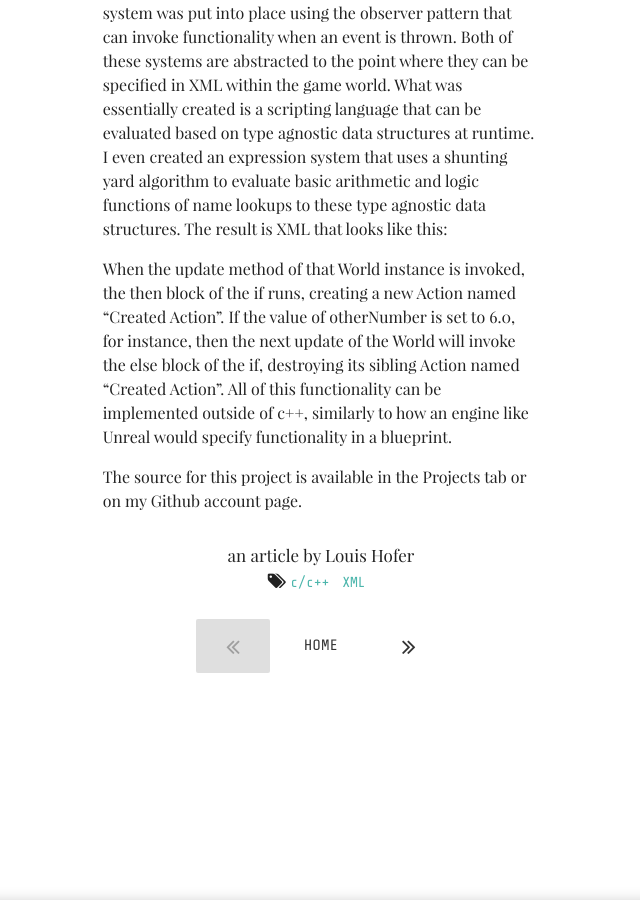
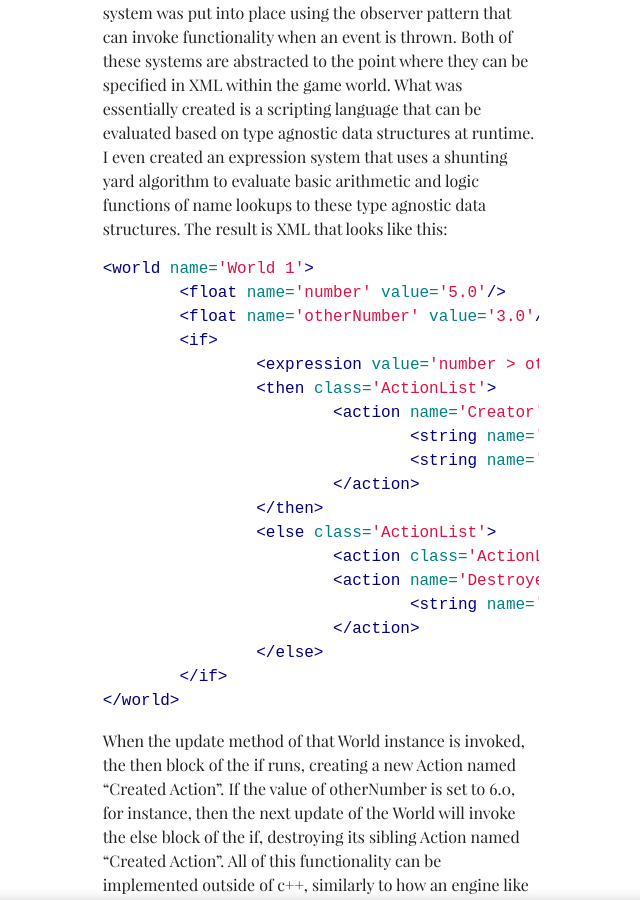
Before and after one commit to punster94/punster94.github.io, a Jekyll site: the page built from _posts/2017-4-28-building-a-game-engine.md, in a window 1280 px wide and 900 px high, scrolled down 1282 px. Shown: the whole window, without its empty margins (319-959 px from the left). Built offline with Jekyll 4.4.1, drawn with Linux system fonts in a browser that asks for light colours; some web fonts are replaced.

Commit message:
Marks down XML in engine post.

````diff
--- a/_posts/2017-4-28-building-a-game-engine.md
+++ b/_posts/2017-4-28-building-a-game-engine.md
@@ -32,6 +32,7 @@ What was essentially created is a scripting language that can be evaluated based
 I even created an expression system that uses a shunting yard algorithm to evaluate basic arithmetic and logic functions of name lookups to these type agnostic data structures.
 The result is XML that looks like this:
 
+```xml
 <world name='World 1'>
 	<float name='number' value='5.0'/>
 	<float name='otherNumber' value='3.0'/>
@@ -51,6 +52,7 @@ The result is XML that looks like this:
 		</else>
 	</if>
 </world>
+```
 
 When the update method of that World instance is invoked, the then block of the if runs, creating a new Action named "Created Action".
 If the value of otherNumber is set to 6.0, for instance, then the next update of the World will invoke the else block of the if, destroying its sibling Action named "Created Action".
````
